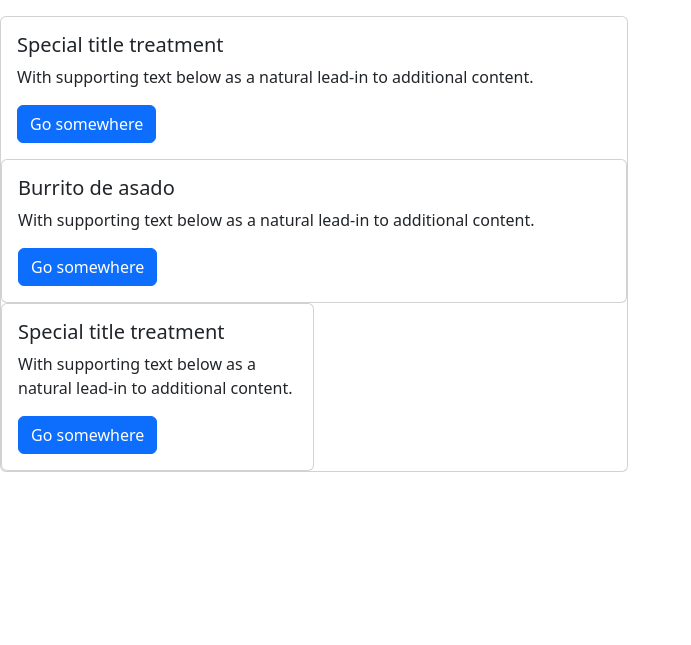
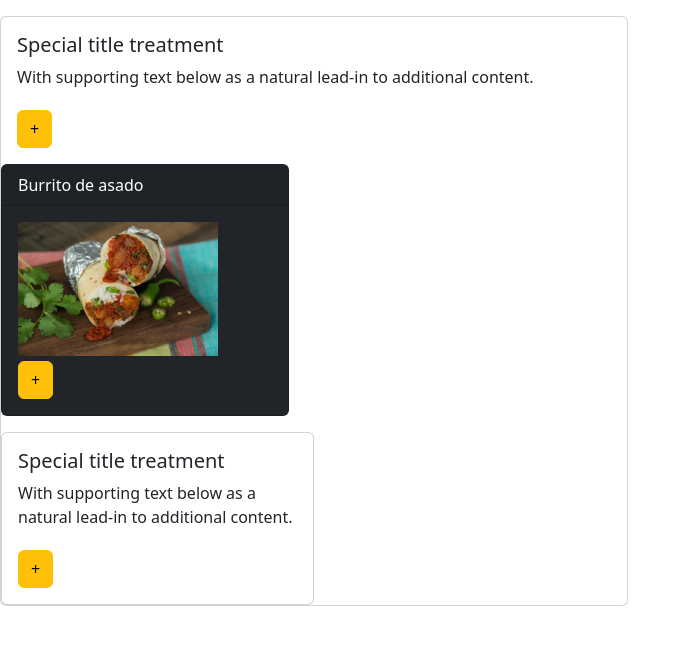
Before and after one commit to Cesar-mendozaa/benzo, a PHP site: page / in a window 1280 px wide. Shown: the part 135-780 px from the top of the page, without its empty margins (0-691 px from the left). Run offline with PHP 8.4, Linux system fonts and the light colour scheme.

Commit message:
se agregan cambios

```diff
--- a/css/style.css
+++ b/css/style.css
@@ -47,3 +47,7 @@ nav li:hover {
     background-color: black;
     border-radius: 10px
 }
+
+.btn {
+ margin-top:  5px;
+}
--- a/index.html
+++ b/index.html
@@ -38,15 +38,15 @@
                 <div class="card-body">
                     <h5 class="card-title">Special title treatment</h5>
                     <p class="card-text">With supporting text below as a natural lead-in to additional content.</p>
-                    <a href="#" class="btn btn-primary">Go somewhere</a>
+                    <a href="#" class="btn btn-warning">+</a>
                 </div>
 
-                <div class="card">
+                <div class="card text-bg-dark mb-3" style="max-width: 18rem;">
+                    <div class="card-header"class="card-title">Burrito de asado</div>
                     <div class="card-body">
-                        <h5 class="card-title">Burrito de asado</h5>
-                        <p class="card-text">With supporting text below as a natural lead-in to additional content.</p>
-                        <a href="#" class="btn btn-primary">Go somewhere</a>
-
+                        <img src="./css/fotos_productos/Rojo.jpg" width="200">
+                         </br>
+                        <a href="#" class="btn btn-warning">+</a>
                     </div>
                 </div>
                 <div class="col-sm-6">
@@ -55,7 +55,7 @@
                             <h5 class="card-title">Special title treatment</h5>
                             <p class="card-text">With supporting text below as a natural lead-in to additional content.
                             </p>
-                            <a href="#" class="btn btn-primary">Go somewhere</a>
+                            <a href="#" class="btn btn-warning">+</a>
                         </div>
                     </div>
                 </div>
```
Also changed, not shown: css/fotos_productos/Rojo.jpg (added).
